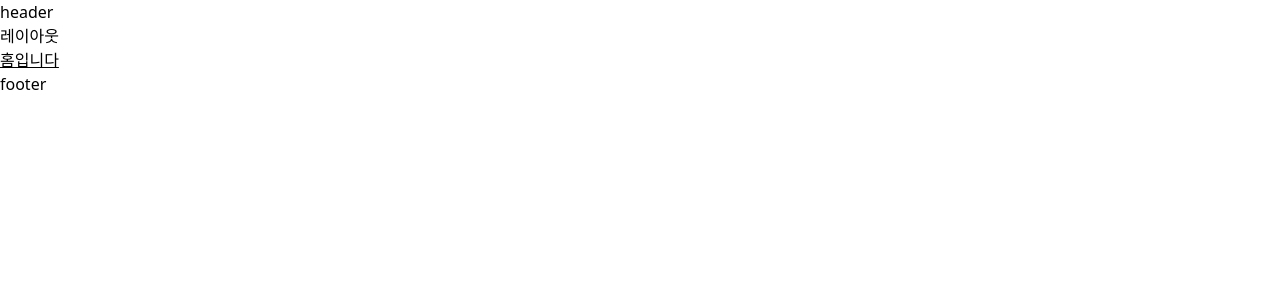
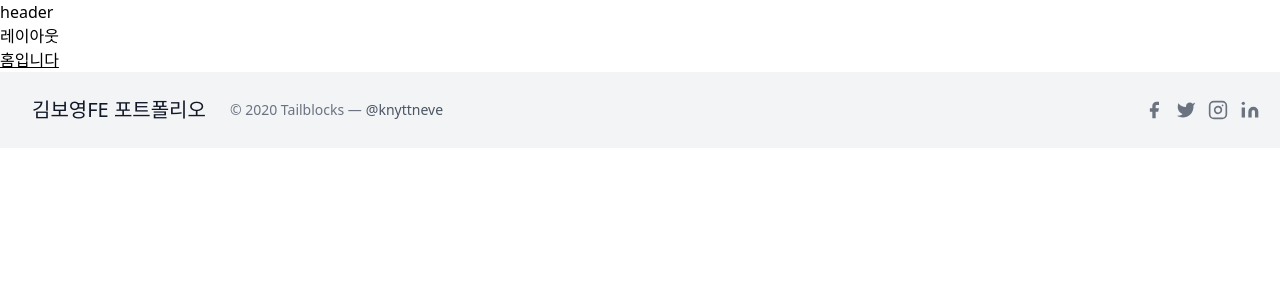
Before and after one commit to suga-ming/nextJs-portfolio, a Next.js app: page / in a window 1280 px wide. Shown: the top 300 px of the page. Built offline with nearby package versions, Linux system fonts and the light colour scheme.

Commit message:
Feat(footer)

```diff
--- a/components/footer.js
+++ b/components/footer.js
@@ -1,7 +1,83 @@
 export default function Footer() {
   return (
     <>
-      <h1>footer</h1>
+      <footer className="text-gray-600 body-font">
+        <div className="bg-gray-100">
+          <div className="container px-5 py-6 mx-auto flex items-center sm:flex-row flex-col">
+            <a className="flex title-font font-medium items-center md:justify-start justify-center text-gray-900">
+              <span className="ml-3 text-xl">김보영FE 포트폴리오</span>
+            </a>
+            <p className="text-sm text-gray-500 sm:ml-6 sm:mt-0 mt-4">
+              © 2020 Tailblocks —
+              <a
+                href="https://twitter.com/knyttneve"
+                rel="noopener noreferrer"
+                className="text-gray-600 ml-1"
+                target="_blank"
+              >
+                @knyttneve
+              </a>
+            </p>
+            <span className="inline-flex sm:ml-auto sm:mt-0 mt-4 justify-center sm:justify-start">
+              <a className="text-gray-500">
+                <svg
+                  fill="currentColor"
+                  stroke-linecap="round"
+                  stroke-linejoin="round"
+                  stroke-width="2"
+                  className="w-5 h-5"
+                  viewBox="0 0 24 24"
+                >
+                  <path d="M18 2h-3a5 5 0 00-5 5v3H7v4h3v8h4v-8h3l1-4h-4V7a1 1 0 011-1h3z"></path>
+                </svg>
+              </a>
+              <a className="ml-3 text-gray-500">
+                <svg
+                  fill="currentColor"
+                  stroke-linecap="round"
+                  stroke-linejoin="round"
+                  stroke-width="2"
+                  className="w-5 h-5"
+                  viewBox="0 0 24 24"
+                >
+                  <path d="M23 3a10.9 10.9 0 01-3.14 1.53 4.48 4.48 0 00-7.86 3v1A10.66 10.66 0 013 4s-4 9 5 13a11.64 11.64 0 01-7 2c9 5 20 0 20-11.5a4.5 4.5 0 00-.08-.83A7.72 7.72 0 0023 3z"></path>
+                </svg>
+              </a>
+              <a className="ml-3 text-gray-500">
+                <svg
+                  fill="none"
+                  stroke="currentColor"
+                  stroke-linecap="round"
+                  stroke-linejoin="round"
+                  stroke-width="2"
+                  className="w-5 h-5"
+                  viewBox="0 0 24 24"
+                >
+                  <rect width="20" height="20" x="2" y="2" rx="5" ry="5"></rect>
+                  <path d="M16 11.37A4 4 0 1112.63 8 4 4 0 0116 11.37zm1.5-4.87h.01"></path>
+                </svg>
+              </a>
+              <a className="ml-3 text-gray-500">
+                <svg
+                  fill="currentColor"
+                  stroke="currentColor"
+                  stroke-linecap="round"
+                  stroke-linejoin="round"
+                  stroke-width="0"
+                  className="w-5 h-5"
+                  viewBox="0 0 24 24"
+                >
+                  <path
+                    stroke="none"
+                    d="M16 8a6 6 0 016 6v7h-4v-7a2 2 0 00-2-2 2 2 0 00-2 2v7h-4v-7a6 6 0 016-6zM2 9h4v12H2z"
+                  ></path>
+                  <circle cx="4" cy="4" r="2" stroke="none"></circle>
+                </svg>
+              </a>
+            </span>
+          </div>
+        </div>
+      </footer>
     </>
   );
 }
```
